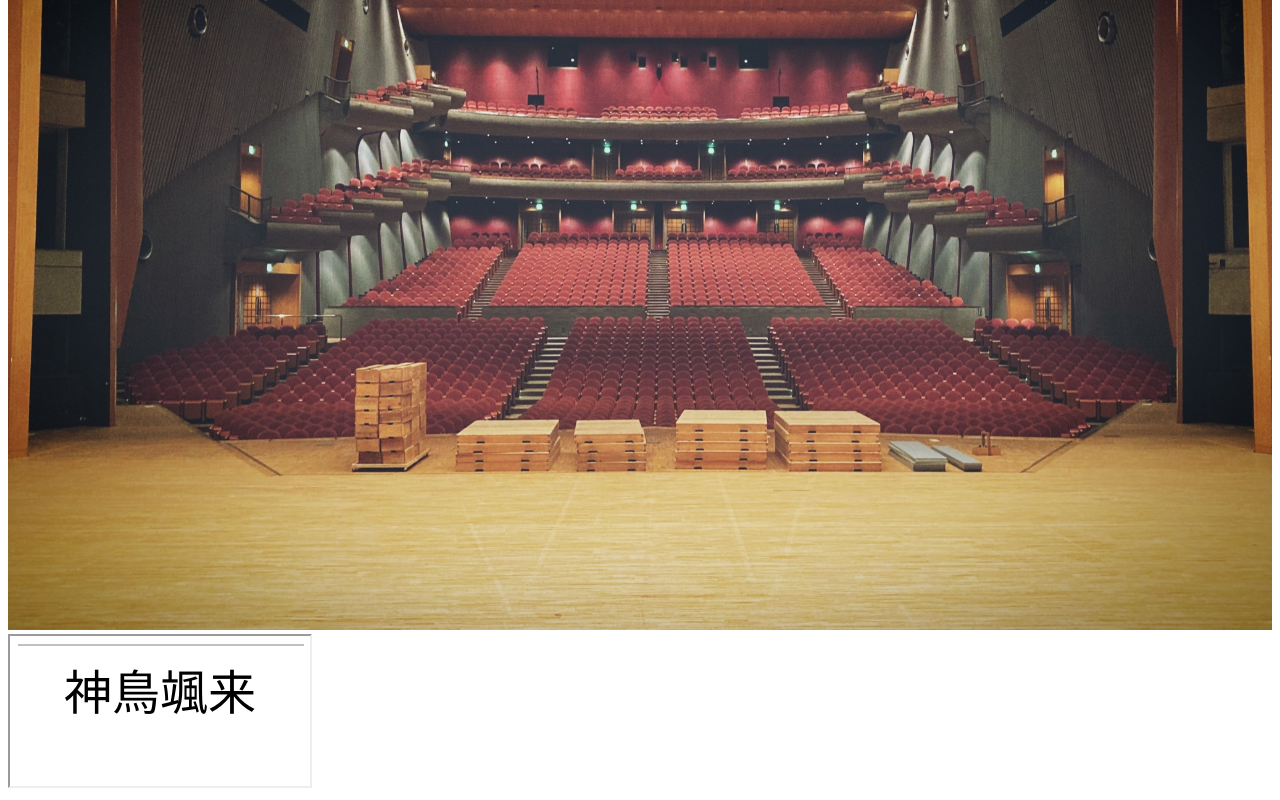
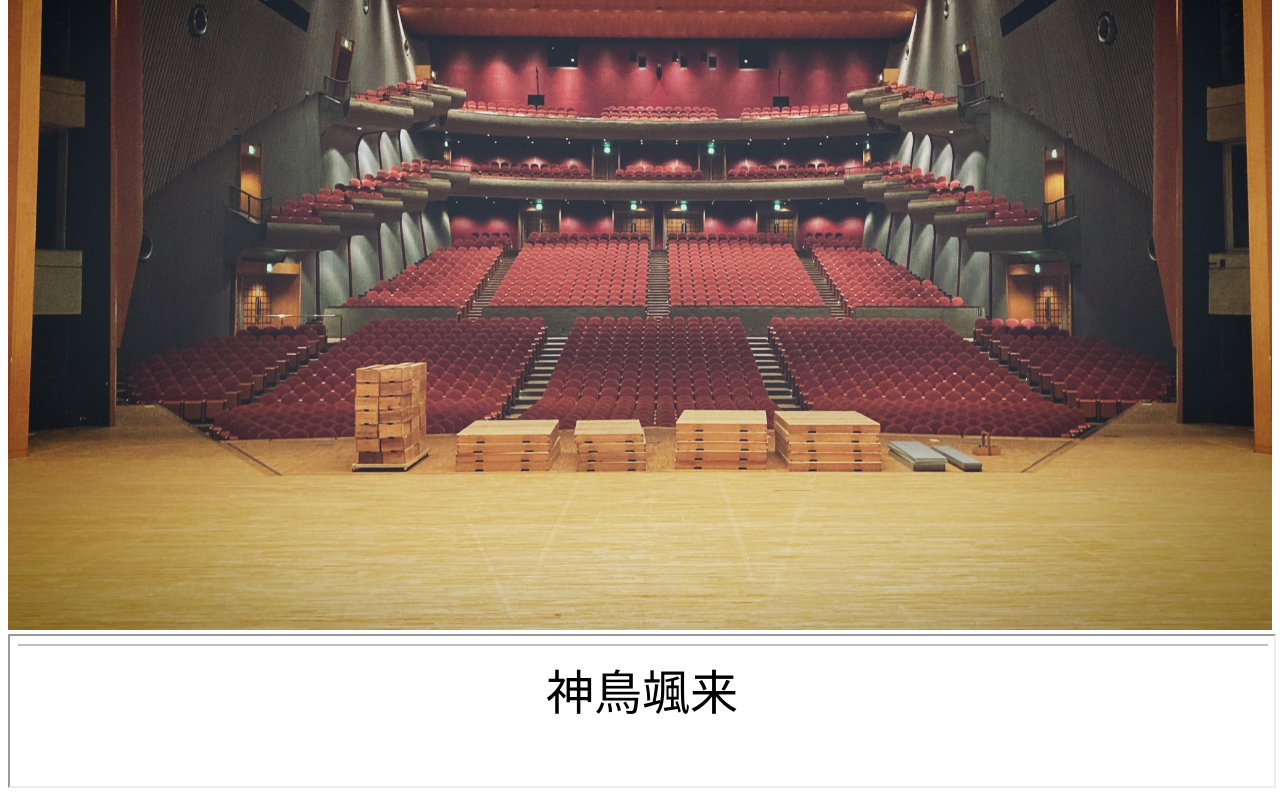
Before and after one commit to God-bird/ICHWO-, a plain HTML site: page index.html in a window 1280 px wide. Shown: the part 329-1129 px from the top of the page. Drawn offline with Linux system fonts and the light colour scheme.

Commit message:
Update index.html

```diff
--- a/index.html
+++ b/index.html
@@ -21,6 +21,6 @@
 
   <div class="top">HOME</div>
   <img src="DBE8634A-035E-429A-8A51-005187A3EE4B.jpeg" width="100%" padding-top="50px">
-  <iframe src="hooter.html">
+  <iframe src="hooter.html" width="100%">
 </body>
 </html>
```
